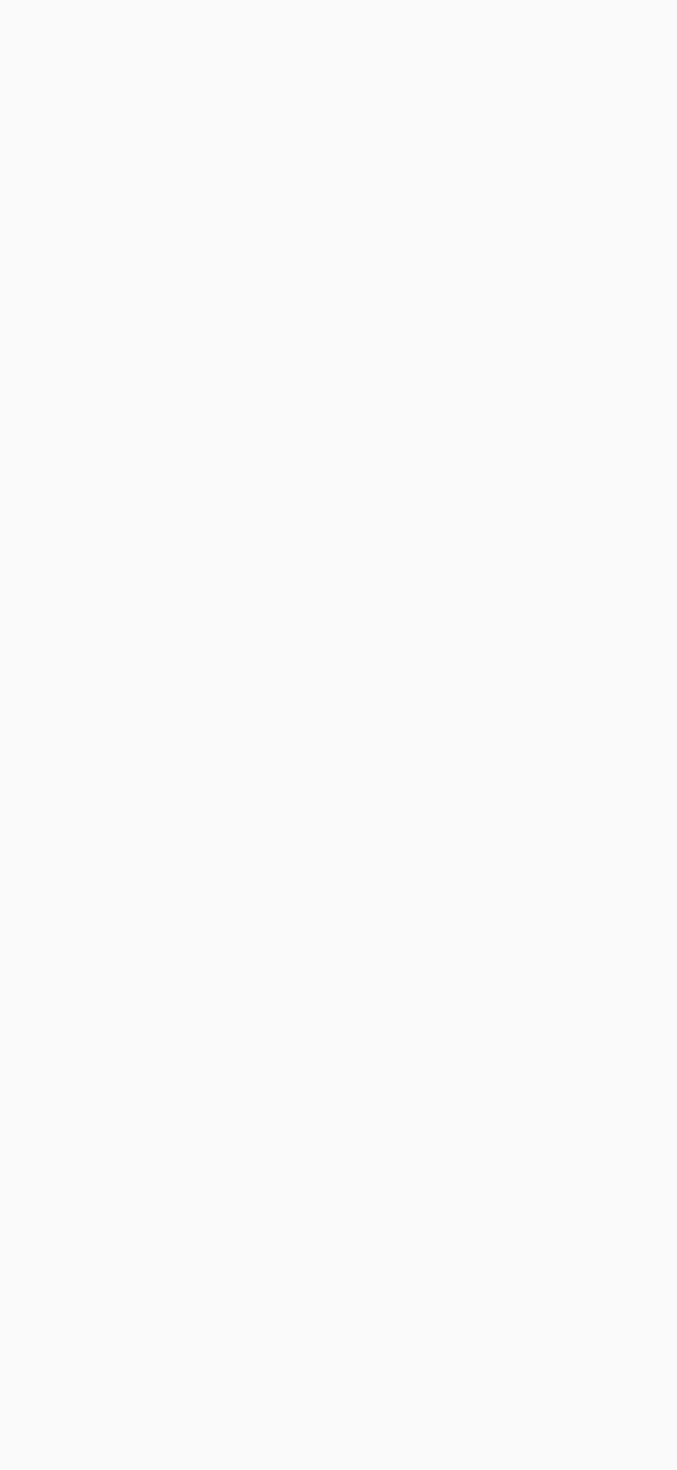
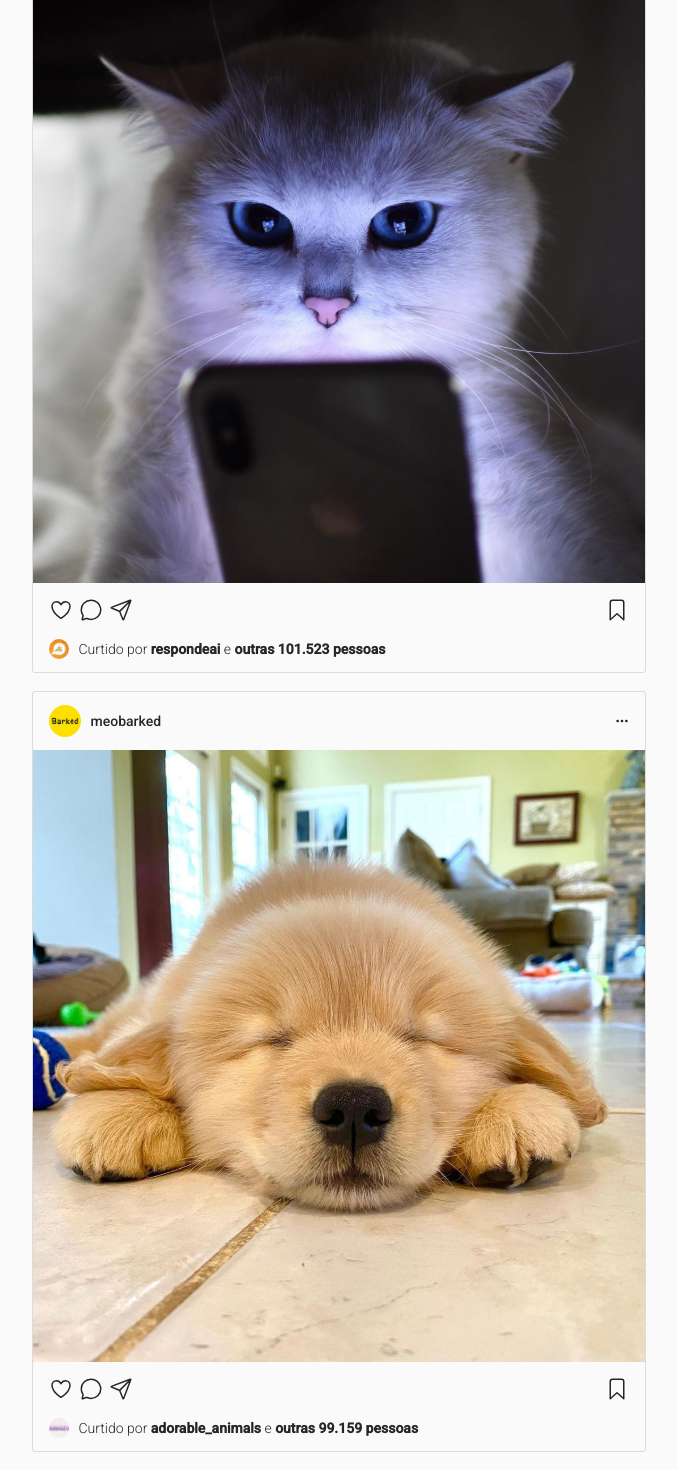
Before and after one commit to AnneKinder/projeto_07_instagramreact, a JavaScript app: page / in a window 1280 px wide. Shown: the part 1870-3340 px from the top of the page, without its empty margins (141-818 px from the left). Before the commit the page ends 1782 px from the top, so only its background shows below. Built offline with nearby package versions, Linux system fonts and the light colour scheme.

Commit message:
posts ok

```diff
--- a/src/Posts.js
+++ b/src/Posts.js
@@ -2,10 +2,31 @@ import PostItem from "./PostItem"
 
 export default function Posts(){
 
+const posts =[
+  {
+    icon:"assets/img/meowed.svg",
+    user:"meowed",
+    imgpost:"assets/img/gato-telefone.svg",
+    imguser2:"assets/img/respondeai.svg",
+    user2:"respondeai",
+    qtpessoas:"101.523"
+  },
+  {
+    icon:"assets/img/barked.svg",
+    user:"meobarked",
+    imgpost:"assets/img/dog.svg",
+    imguser2:"assets/img/adorable_animals.svg",
+    user2:"adorable_animals",
+    qtpessoas:"99.159"
+  }
+]
+
+const postsJSX = posts.map(item=> <PostItem icon={item.icon} user={item.user} imgpost={item.imgpost} imguser2={item.imguser2} user2={item.user2} qtpessoas={item.qtpessoas} />)
+
   return (
     <div class="posts">
-      <PostItem icon="assets/img/meowed.svg" user="meowed" imgpost="assets/img/gato-telefone.svg" imguser2="assets/img/respondeai.svg" user2="respondeai" qtpessoas="101.523" />
-      <PostItem icon="assets/img/barked.svg" user="meobarked" imgpost="assets/img/dog.svg" imguser2="assets/img/adorable_animals.svg" user2="adorable_animals" qtpessoas="99.159" />
+      {postsJSX}
+      {postsJSX}
     </div>
   )
 }
```
